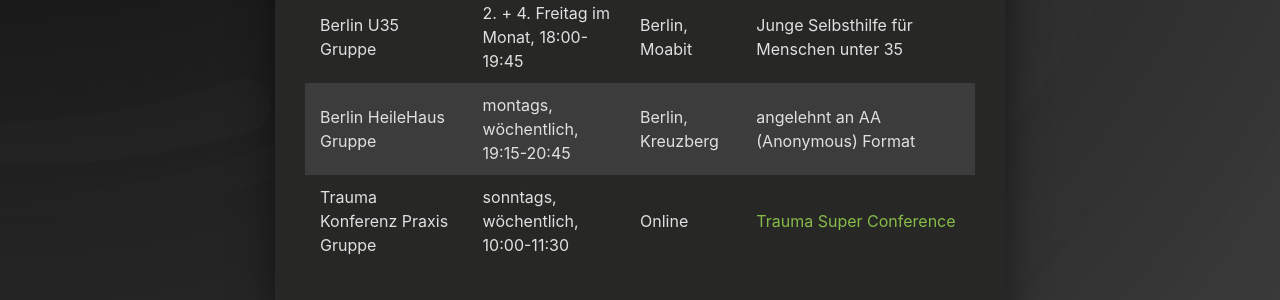
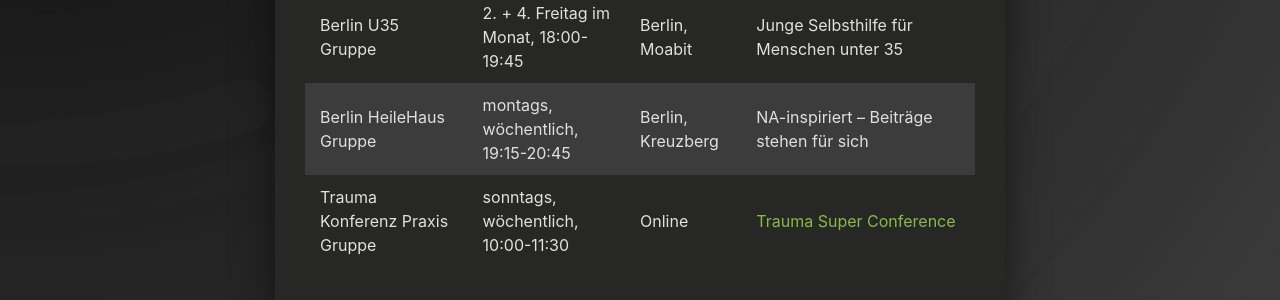
Before and after one commit to 3xz/k-ptbs, a Jekyll site: the page built from _posts/2023-07-13-gruppenliste.md, in a window 1280 px wide and 1091 px high. Shown: the part 658-958 px from the top of the window. Built offline with Jekyll 4.4.1, drawn with Linux system fonts in a browser that asks for light colours.

Commit message:
Update 2023-07-13-gruppenliste.md

```diff
--- a/_posts/2023-07-13-gruppenliste.md
+++ b/_posts/2023-07-13-gruppenliste.md
@@ -10,5 +10,5 @@ title: Gruppenübersicht
 | Übungsgruppe | mittwochs, wöchentlich, 18:00-19:00 | Online |     |
 | Walker Lese-Übungs-Gruppe | samstags, wöchentlich, 10:30-12:00 | Online | [Pete Walker: Posttraumatische Belastungsstörung](https://www.amazon.de/dp/3962570756/) |
 | Berlin U35 Gruppe | 2. + 4. Freitag im Monat, 18:00-19:45 | Berlin, Moabit | Junge Selbsthilfe für Menschen unter 35 |
-| Berlin HeileHaus Gruppe | montags, wöchentlich, 19:15-20:45 | Berlin, Kreuzberg | angelehnt an AA (Anonymous) Format |
+| Berlin HeileHaus Gruppe | montags, wöchentlich, 19:15-20:45 | Berlin, Kreuzberg | NA-inspiriert – Beiträge stehen für sich |
 | Trauma Konferenz Praxis Gruppe | sonntags, wöchentlich, 10:00-11:30 | Online | [Trauma Super Conference](https://www.consciouslife.com/conferences/tsc-5) |
```
